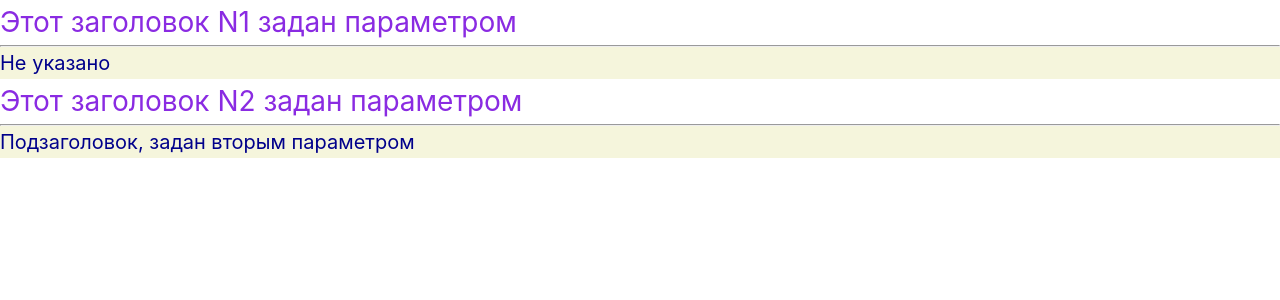
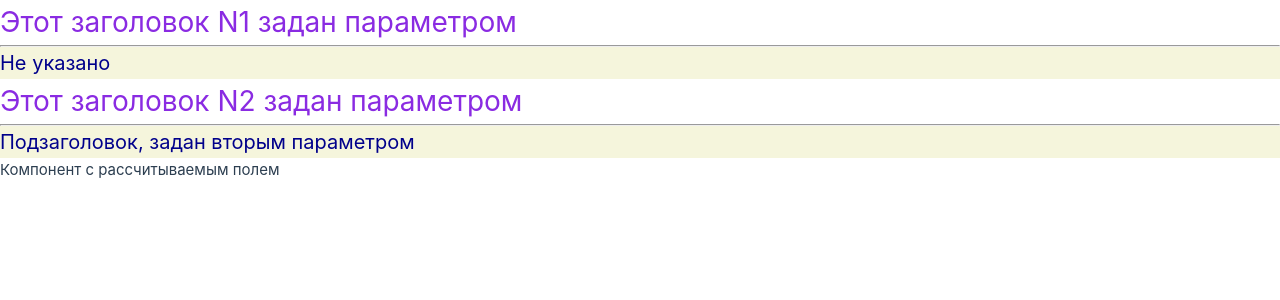
Before and after one commit to Alex-Samarkin/vue_2, a Vue app: page / in a window 1280 px wide. Shown: the top 300 px of the page. Built offline with nearby package versions, Linux system fonts and the light colour scheme.

Commit message:
comp2_start

```diff
--- a/src/App.vue
+++ b/src/App.vue
@@ -1,13 +1,13 @@
 <script setup>
-{/* Это строка комментария */}
-{/* import HelloWorld from './components/HelloWorld.vue' */}
-{/* import TheWelcome from './components/TheWelcome.vue' */}
 import comp1 from './components/comp1.vue';
+import comp2 from './components/comp2.vue';
 </script>
 
 <template>
   <comp1 header1='Этот заголовок N1 задан параметром' />
   <comp1 header1='Этот заголовок N2 задан параметром' header2='Подзаголовок, задан вторым параметром'/>
+
+  <comp2 />
 </template>
 
 <style>
--- /dev/null
+++ b/src/components/comp2.vue
@@ -0,0 +1,13 @@
+<script setup>
+
+</script>
+
+<template>
+    <div class='compyted'>
+        <p>Компонент с рассчитываемым полем</p>
+    </div>
+</template>
+
+<style>
+
+</style>
```
